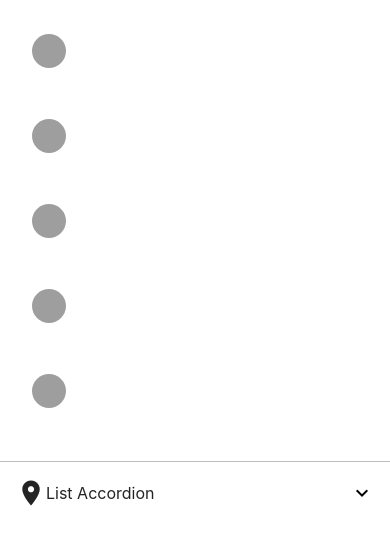
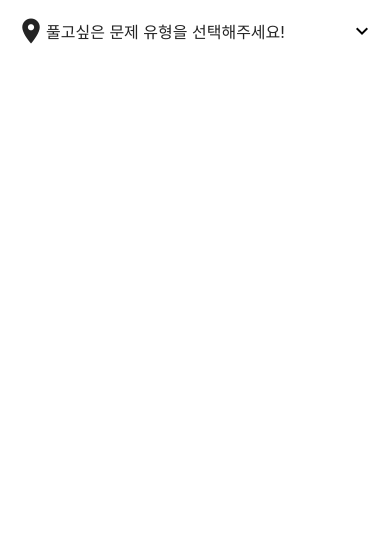
Before and after one commit to jmyoon8/classtingTest, a React Native app: screen / in a window 390 px wide. Shown: the top 544 px of the page. Built offline with nearby package versions, Linux system fonts and the light colour scheme; grey boxes are pictures that could not be loaded.

Commit message:
목록정리

```diff
--- a/App.tsx
+++ b/App.tsx
@@ -1,12 +1,14 @@
 import React from 'react';
-import {SafeAreaProvider} from 'react-native-safe-area-context';
+import {SafeAreaProvider, SafeAreaView} from 'react-native-safe-area-context';
 
 import Main from './modules/QuizMain/Screen/Main';
 
 const App = () => {
   return (
     <SafeAreaProvider>
-      <Main />
+      <SafeAreaView>
+        <Main />
+      </SafeAreaView>
     </SafeAreaProvider>
   );
 };
--- a/modules/QuizMain/Screen/Main.tsx
+++ b/modules/QuizMain/Screen/Main.tsx
@@ -1,6 +1,8 @@
 import React, {useState} from 'react';
 import {Text, ListItem, Avatar, Icon, Badge, Button, Switch, colors} from 'react-native-elements';
-import {View, StyleSheet, Image, FlatList} from 'react-native';
+import {View, StyleSheet, Image, FlatList, ScrollView} from 'react-native';
+import {SafeAreaView} from 'react-native-safe-area-context';
+import {quizOptions} from '../../utils/QuizOptions';
 
 const log = () => console.log('this is an example method');
 
@@ -75,57 +77,13 @@ const Main = () => {
   const [expanded, setExpanded] = React.useState(false);
 
   const listItemProps = {};
-  const renderRow = ({item}: {item: List1Data}) => {
-    return (
-      <ListItem.Swipeable
-        onPress={log}
-        bottomDivider
-        leftContent={<Button title="Info" icon={{name: 'info', color: 'white'}} buttonStyle={{minHeight: '100%'}} />}
-        rightContent={<Button title="Delete" icon={{name: 'delete', color: 'white'}} buttonStyle={{minHeight: '100%', backgroundColor: 'red'}} />}>
-        <Icon name={item.icon} tvParallaxProperties={undefined} />
-        <ListItem.Content>
-          <ListItem.Title>{item.title}</ListItem.Title>
-        </ListItem.Content>
-        <ListItem.Chevron tvParallaxProperties={undefined} />
-      </ListItem.Swipeable>
-    );
-  };
+
   const [switch1, setSwitch1] = useState(true);
   const [checkbox1, setCheckbox1] = useState(true);
   const [selectedButtonIndex, setSelectedButtonIndex] = useState(0);
 
   return (
-    <>
-      <FlatList
-        ListHeaderComponent={
-          <>
-            <View style={{paddingVertical: 8}}>
-              {list2.map((l, i) => (
-                <ListItem
-                  key={i}
-                  linearGradientProps={{
-                    colors: l.linearGradientColors,
-                    start: [1, 0],
-                    end: [0.2, 0],
-                  }}
-                  containerStyle={{
-                    marginHorizontal: 16,
-                    marginVertical: 8,
-                    borderRadius: 8,
-                  }}
-                  hasTVPreferredFocus={undefined}
-                  tvParallaxProperties={undefined}>
-                  <Avatar rounded source={{uri: l.avatar_url}} />
-                  <ListItem.Content>
-                    <ListItem.Title style={{color: 'white', fontWeight: 'bold'}}>{l.name}</ListItem.Title>
-                    <ListItem.Subtitle style={[{color: 'white'}]}>{l.subtitle}</ListItem.Subtitle>
-                  </ListItem.Content>
-                  <ListItem.Chevron color="white" tvParallaxProperties={undefined} />
-                </ListItem>
-              ))}
-            </View>
-
-            <View style={styles.list}>
+    <ScrollView>
       <ListItem.Accordion
         hasTVPreferredFocus={undefined}
         tvParallaxProperties={undefined}
@@ -133,7 +91,7 @@ const Main = () => {
           <>
             <Icon tvParallaxProperties={undefined} name="place" size={30} />
             <ListItem.Content>
-                      <ListItem.Title>List Accordion</ListItem.Title>
+              <ListItem.Title>풀고싶은 문제 유형을 선택해주세요!</ListItem.Title>
             </ListItem.Content>
           </>
         }
@@ -141,93 +99,13 @@ const Main = () => {
         onPress={() => {
           setExpanded(!expanded);
         }}>
-                {list2.map((l: Partial<List2Data>, i: React.Key) => (
-                  <ListItem key={i} onPress={log} bottomDivider hasTVPreferredFocus={undefined} tvParallaxProperties={undefined}>
-                    <Avatar title={l.name} source={{uri: l.avatar_url}} />
-                    <ListItem.Content>
-                      <ListItem.Title>{l.name}</ListItem.Title>
-                      <ListItem.Subtitle>{l.subtitle}</ListItem.Subtitle>
-                    </ListItem.Content>
-                    <ListItem.Chevron tvParallaxProperties={undefined} />
+        {quizOptions.SelectCategory.map(category => (
+          <ListItem key={category} onPress={log} bottomDivider hasTVPreferredFocus={undefined} tvParallaxProperties={undefined}>
+            <Text>{category}</Text>
           </ListItem>
         ))}
       </ListItem.Accordion>
-            </View>
-            <View style={styles.list}>
-              {list2.map((l, i) => (
-                <ListItem key={i} bottomDivider hasTVPreferredFocus={undefined} tvParallaxProperties={undefined}>
-                  <Icon tvParallaxProperties={undefined} name="user-circle-o" type="font-awesome" color="red" />
-                  <ListItem.Content>
-                    <ListItem.Title style={{color: 'red'}}>{l.name}</ListItem.Title>
-                    <ListItem.Subtitle>{l.subtitle}</ListItem.Subtitle>
-                  </ListItem.Content>
-                  <ListItem.Content right>
-                    <ListItem.Title right style={{color: 'green'}}>
-                      11:00 am
-                    </ListItem.Title>
-                    <ListItem.Subtitle right>12:00 am</ListItem.Subtitle>
-                  </ListItem.Content>
-                </ListItem>
-              ))}
-            </View>
-            <View style={styles.list}>
-              <ListItem bottomDivider hasTVPreferredFocus={undefined} tvParallaxProperties={undefined}>
-                <ListItem.Content>
-                  <ListItem.Title>Name</ListItem.Title>
-                </ListItem.Content>
-                <ListItem.Input autoCompleteType={undefined} placeholder="Type your name" />
-                <ListItem.Chevron tvParallaxProperties={undefined} />
-              </ListItem>
-              <ListItem tvParallaxProperties={undefined} hasTVPreferredFocus={undefined} bottomDivider>
-                <ListItem.Content>
-                  <ListItem.Title>Switch that please 😲</ListItem.Title>
-                </ListItem.Content>
-                <Switch value={switch1} onValueChange={(value: any) => setSwitch1(value)} />
-              </ListItem>
-              <ListItem tvParallaxProperties={undefined} hasTVPreferredFocus={undefined} bottomDivider>
-                <ListItem.Content>
-                  <ListItem.Title>Choose 🤯</ListItem.Title>
-                </ListItem.Content>
-                <ListItem.ButtonGroup buttons={['Flower', 'Coco']} selectedIndex={selectedButtonIndex} onPress={(index: number) => setSelectedButtonIndex(index)} />
-              </ListItem>
-              <ListItem tvParallaxProperties={undefined} hasTVPreferredFocus={undefined} bottomDivider>
-                <ListItem.CheckBox checked={checkbox1} onPress={() => setCheckbox1(!checkbox1)} />
-                <ListItem.Content>
-                  <ListItem.Title>Check that please 😢</ListItem.Title>
-                </ListItem.Content>
-              </ListItem>
-              <ListItem tvParallaxProperties={undefined} hasTVPreferredFocus={undefined} bottomDivider>
-                <Badge value="12" />
-                <ListItem.Content>
-                  <ListItem.Title>With a Badge ! 😻</ListItem.Title>
-                </ListItem.Content>
-              </ListItem>
-              <ListItem tvParallaxProperties={undefined} hasTVPreferredFocus={undefined} bottomDivider>
-                <Icon tvParallaxProperties={undefined} name="check" size={20} />
-                <ListItem.Content>
-                  <ListItem.Title>This thing is checked 😎</ListItem.Title>
-                </ListItem.Content>
-              </ListItem>
-            </View>
-            <View style={styles.list}>
-              <ListItem tvParallaxProperties={undefined} hasTVPreferredFocus={undefined}>
-                <Avatar source={{}} />
-                <ListItem.Content>
-                  <ListItem.Title>Limited supply! Its like digital gold!</ListItem.Title>
-                  <View style={styles.subtitleView}>
-                    <Image source={{}} style={styles.ratingImage} />
-                    <Text style={styles.ratingText}>5 months ago</Text>
-                  </View>
-                </ListItem.Content>
-              </ListItem>
-            </View>
-          </>
-        }
-        data={list1}
-        keyExtractor={(a: List1Data, index: number) => index.toString()}
-        renderItem={renderRow}
-      />
-    </>
+    </ScrollView>
   );
 };
 
```
Lines whose indentation alone changed are shown as unchanged.
